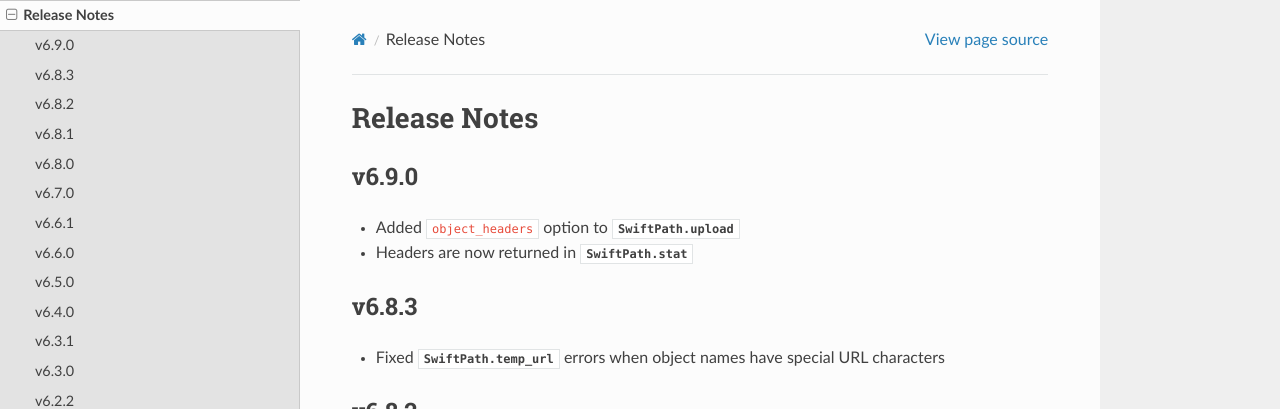
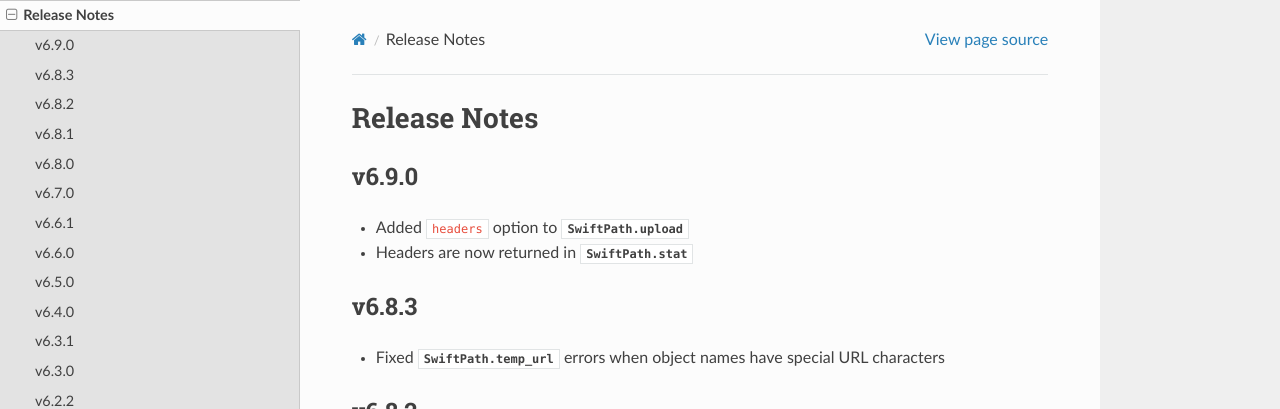
Before and after one commit to counsyl/stor, a Sphinx documentation site: the page built from docs/release_notes.rst, in a window 1280 px wide and 900 px high. Shown: the top 409 px of the window. Built offline with Sphinx 7.4.7 and the Read the Docs theme 2.0.0, drawn with Linux system fonts in a browser that asks for light colours; the version number could not be read and is left out.

Commit message:
fixed release notes

```diff
--- a/docs/release_notes.rst
+++ b/docs/release_notes.rst
@@ -4,7 +4,7 @@ Release Notes
 v6.9.0
 ------
 
-* Added ``object_headers`` option to `SwiftPath.upload`
+* Added ``headers`` option to `SwiftPath.upload`
 * Headers are now returned in `SwiftPath.stat`
 
 v6.8.3
```
